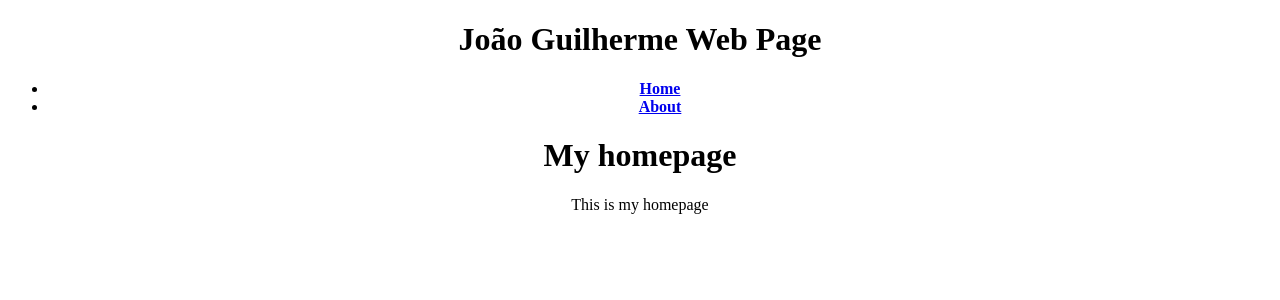
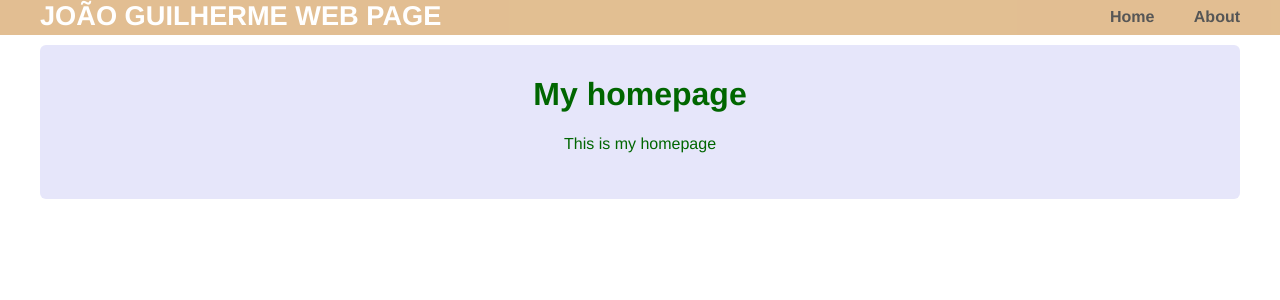
Before and after one commit to JoaoZati/flask-simple-portifolio, a Flask app: page / in a window 1280 px wide. Shown: the top 300 px of the page. Run offline with Flask 2, Linux system fonts and the light colour scheme.

Commit message:
Configuração inicial: - Template Finalizado

```diff
--- /dev/null
+++ b/portifolio_app/static/main.css
@@ -0,0 +1,90 @@
+body {
+  margin: 0;
+  padding: 0;
+  font-family: "Helvetica Neue", Helvetica, Arial, sans-serif;
+  color: #060;
+}
+
+/*
+ * Formatting the header area
+ */
+
+header {
+  background-color: #DFB887;
+  height: 35px;
+  width: 100%;
+  opacity: .9;
+  margin-bottom: 10px;
+}
+
+header h1.logo {
+  margin: 0;
+  font-size: 1.7em;
+  color: #fff;
+  text-transform: uppercase;
+  float: left;
+}
+
+header h1.logo:hover {
+  color: #fff;
+  text-decoration: none;
+}
+
+/*
+ * Center the body content
+ */
+
+.container {
+  width: 1200px;
+  margin: 0 auto;
+}
+
+div.home {
+  padding: 10px 0 30px 0;
+  background-color: #E6E6FA;
+  -webkit-border-radius: 6px;
+     -moz-border-radius: 6px;
+          border-radius: 6px;
+}
+
+div.about {
+  padding: 10px 0 30px 0;
+  background-color: #E6E6FA;
+  -webkit-border-radius: 6px;
+     -moz-border-radius: 6px;
+          border-radius: 6px;
+}
+
+h2 {
+  font-size: 3em;
+  margin-top: 40px;
+  text-align: center;
+  letter-spacing: -2px;
+}
+
+h3 {
+  font-size: 1.7em;
+  font-weight: 100;
+  margin-top: 30px;
+  text-align: center;
+  letter-spacing: -1px;
+  color: #999;
+}
+
+.menu {
+  float: right;
+  margin-top: 8px;
+}
+
+.menu li {
+  display: inline;
+}
+
+.menu li + li {
+  margin-left: 35px;
+}
+
+.menu li a {
+  color: #444;
+  text-decoration: none;
+}
--- a/portifolio_app/templates/base/base.html
+++ b/portifolio_app/templates/base/base.html
@@ -2,6 +2,7 @@
 <html lang="en">
 <head>
     <meta charset="UTF-8">
+    <link rel="stylesheet" href="{{ url_for('static', filename='main.css') }}">
     <title>Portifolio JG-{% block title %}{% endblock %}</title>
 </head>
 <body>
```
